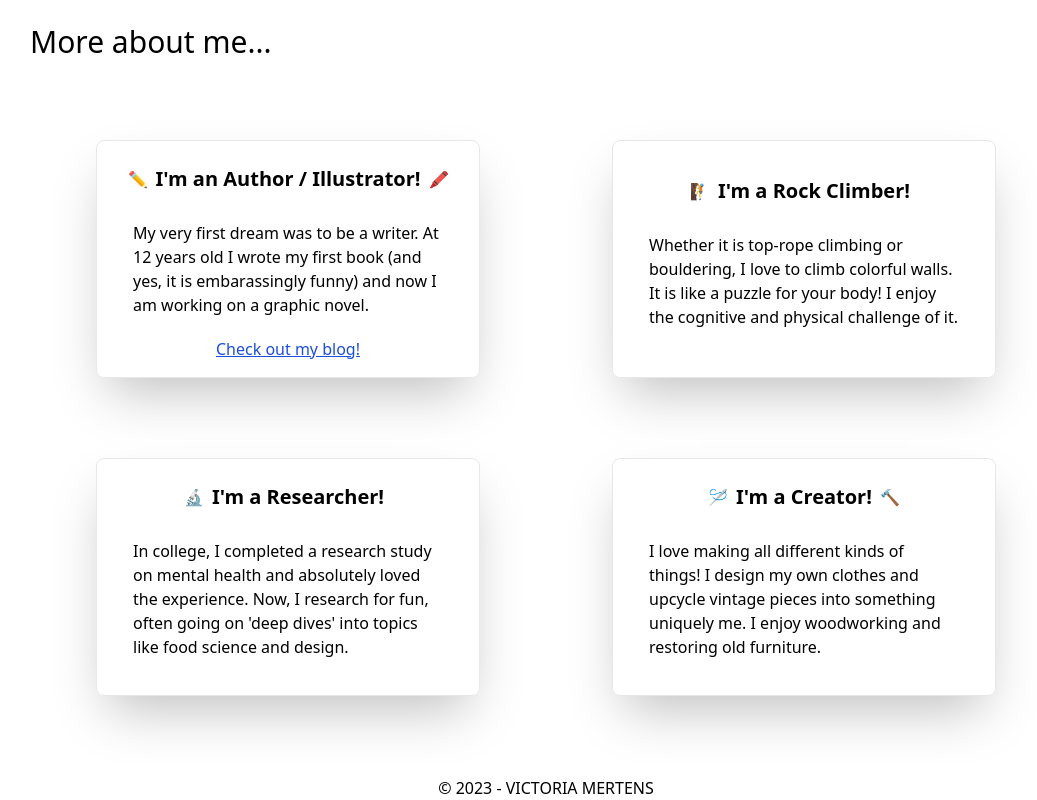
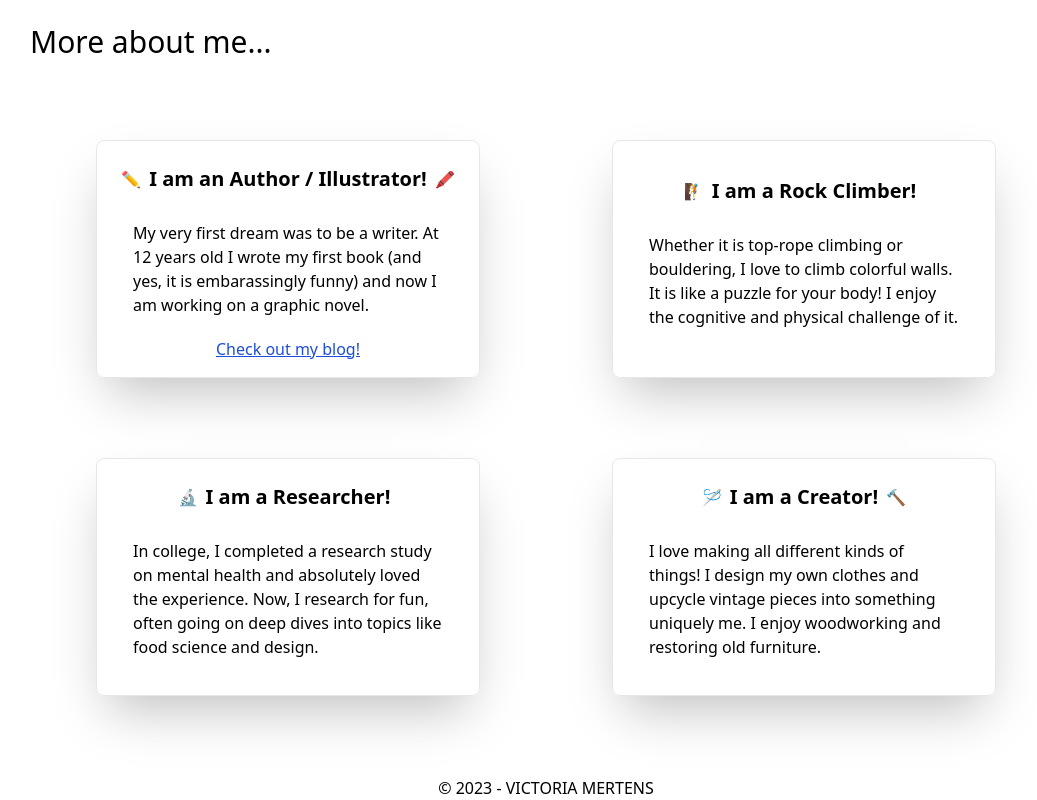
Before and after one commit to victoriamertens/next-portfolio, a Next.js app: page /about in a window 1280 px wide. Shown: the part 988-1788 px from the top of the page, without its empty margins (94-1131 px from the left). Built offline with nearby package versions, Linux system fonts and the light colour scheme.

Commit message:
Fixed linting problems

```diff
--- a/src/app/about/page.tsx
+++ b/src/app/about/page.tsx
@@ -91,7 +91,7 @@ export default function About() {
                 </div>
 
                 <h3 className="text-xl font-bold p-2">
-                  I'm an Author / Illustrator!
+                  I am an Author / Illustrator!
                 </h3>
                 <div
                   className="flex flex-col justify-center"
@@ -127,7 +127,7 @@ export default function About() {
                 >
                   &#x1f9d7;
                 </div>
-                <h3 className="text-xl font-bold p-2">I'm a Rock Climber!</h3>
+                <h3 className="text-xl font-bold p-2">I am a Rock Climber!</h3>
               </div>
               <p className="p-5">
                 Whether it is top-rope climbing or bouldering, I love to climb
@@ -148,12 +148,12 @@ export default function About() {
                   {' '}
                   &#128300;
                 </div>
-                <h3 className="text-xl font-bold p-2">I'm a Researcher!</h3>
+                <h3 className="text-xl font-bold p-2">I am a Researcher!</h3>
               </div>
               <p className="p-5">
                 In college, I completed a research study on mental health and
                 absolutely loved the experience. Now, I research for fun, often
-                going on 'deep dives' into topics like food science and design.
+                going on deep dives into topics like food science and design.
               </p>
             </div>
 
@@ -169,7 +169,7 @@ export default function About() {
                   {' '}
                   &#129697;
                 </div>
-                <h3 className="text-xl font-bold p-2">I'm a Creator!</h3>
+                <h3 className="text-xl font-bold p-2">I am a Creator!</h3>
                 <div
                   className="flex flex-col justify-center"
                   aria-hidden={true}
```
